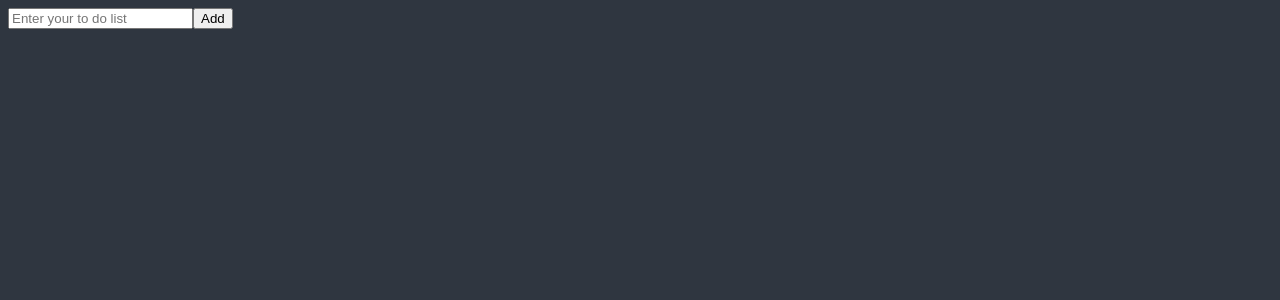
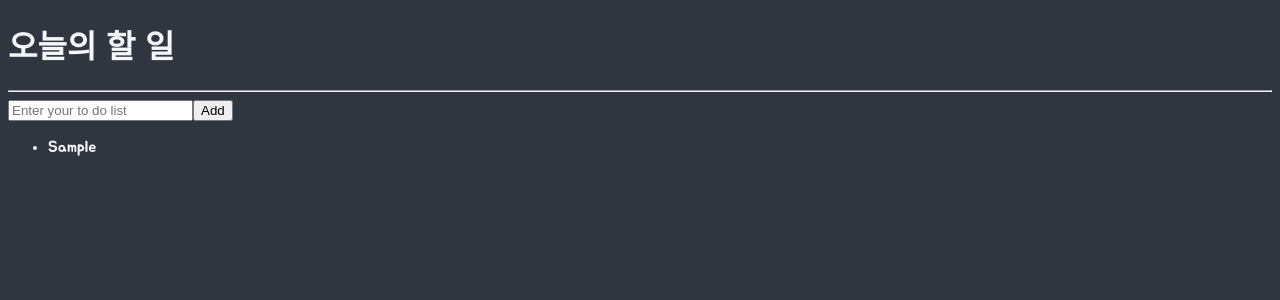
Before and after one commit to FUNco247/React_master_class, a React (Create React App) app: page / in a window 1280 px wide. Both pictures are taken after typing "Sample" into the empty fields and a click on the button "Add". Shown: the top 300 px of the page. Built offline with nearby package versions, Linux system fonts and the light colour scheme; a web font is replaced by a local one.

Commit message:
FEAT add toDo and paint list using recoil

```diff
--- a/src/ToDoList.tsx
+++ b/src/ToDoList.tsx
@@ -1,20 +1,42 @@
 import { useForm } from "react-hook-form";
-
+import { atom, useRecoilState } from "recoil";
 interface IForm {
   toDo: string;
 }
 
+interface IToDo {
+  text: string;
+  id: number;
+  type: "TO_DO" | "DOING" | "DONE";
+}
+
+const toDoState = atom<IToDo[]>({
+  key: "toDo",
+  default: [],
+});
+
 function ToDoList() {
-  const { register, watch, formState, handleSubmit, setValue } =
-    useForm<IForm>();
+  /** these two line can be replaced below "useRecoilState hook"
+   * const value = useRecoilValue(toDoState);
+   * const setValue = useSetRecoilState(toDoState);
+   */
+  const [toDos, setToDos] = useRecoilState(toDoState);
+  const { register, formState, handleSubmit, setValue } = useForm<IForm>();
   const onSubmit = (data: IForm) => {
     //console.log(data);
+    setToDos((current) => [
+      { text: data.toDo, id: Date.now(), type: "TO_DO" },
+      ...current,
+    ]);
     setValue("toDo", ""); // if validation passed -> initialize input field
   };
   //console.log(formState.errors);
   //console.log(watch());
+  console.log(toDos);
   return (
     <div>
+      <h1>오늘의 할 일</h1>
+      <hr />
       <form onSubmit={handleSubmit(onSubmit)}>
         <input
           {...register("toDo", {
@@ -23,6 +45,15 @@ function ToDoList() {
           placeholder="Enter your to do list"
         ></input>
         <button>Add</button>
+        <ul>
+          {toDos
+            ? toDos.map((toDo) => (
+                <li key={toDo.id} className={toDo.type}>
+                  {toDo.text}
+                </li>
+              ))
+            : ""}
+        </ul>
         <br />
         {formState.errors ? formState.errors.toDo?.message : ""}
       </form>
```
